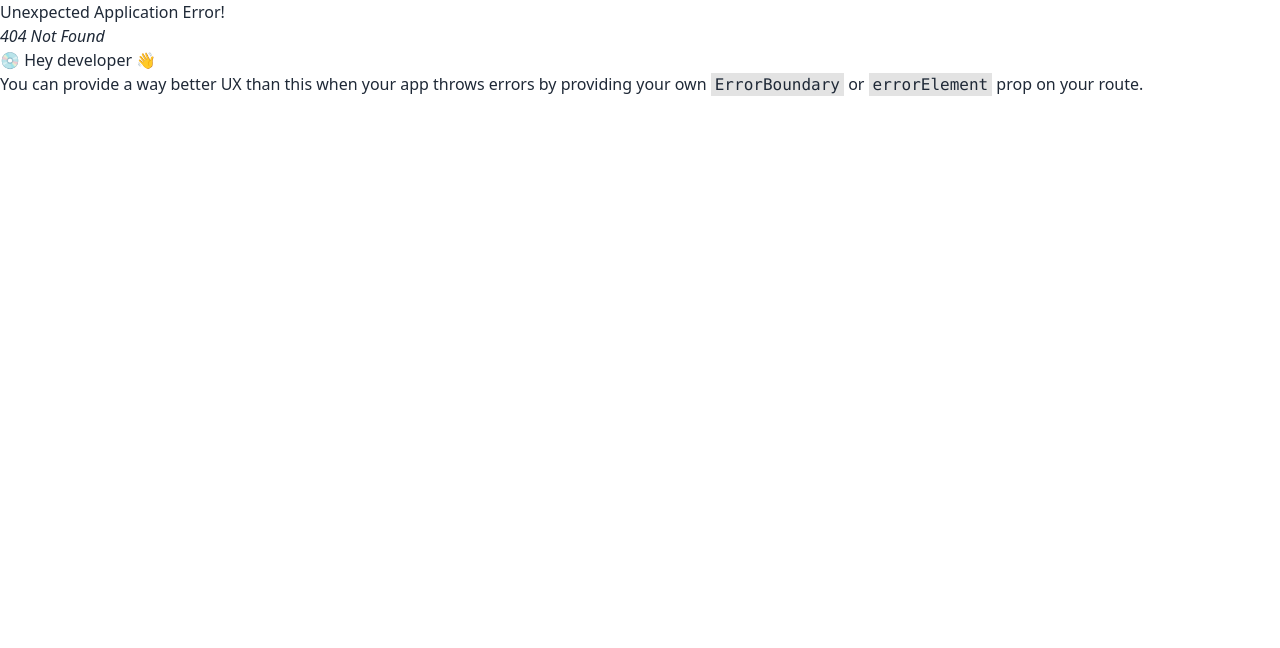
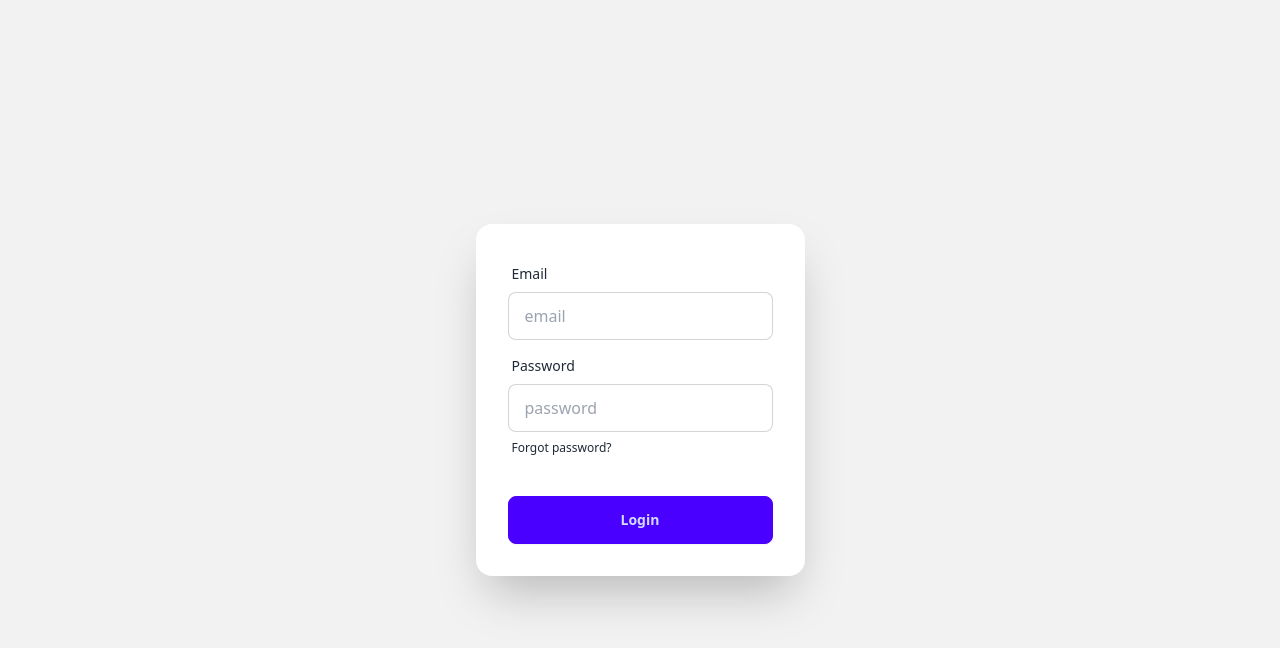
Before and after one commit to coderamit01/Dragon-News, a React (Vite) app: page /login in a window 1280 px wide. Before the commit this address had no page. Shown: the top 648 px of the page. Built offline with nearby package versions, Linux system fonts and the light colour scheme.

Commit message:
add sign in page design

```diff
--- a/src/Components/Navbar/Navbar.jsx
+++ b/src/Components/Navbar/Navbar.jsx
@@ -39,7 +39,7 @@ const Navbar = () => {
       </div>
       <div className="navbar-end space-x-3 px-0">
         <img src={ProfileImg} alt='' className='w-10 h-10 object-contain'/>
-        <Link to='/' className="py-2 px-8 bg-gray-950 text-white">LogIn</Link>
+        <Link to='/login' className="py-2 px-8 bg-gray-950 text-white">LogIn</Link>
       </div>
     </div>
   );
--- a/src/pages/SignIn.jsx
+++ b/src/pages/SignIn.jsx
@@ -1,8 +1,43 @@
 
 const SignIn = () => {
+
+  const handleSubmit = (e) => {
+    e.preventDefault();
+    const form = new FormData(e.currentTarget);
+
+    const email = form.get('email');
+    const password = form.get('password');
+    console.log(email,password);
+  }
+
   return (
     <div>
-      sdf
+      <div className="hero bg-base-200 min-h-screen">
+  <div className="hero-content flex-col lg:flex-row-reverse">
+    <div className="card bg-base-100 w-full max-w-sm shrink-0 shadow-2xl">
+      <form onSubmit={handleSubmit} className="card-body">
+        <div className="form-control">
+          <label className="label">
+            <span className="label-text">Email</span>
+          </label>
+          <input type="email" name="email" placeholder="email" className="input input-bordered" required />
+        </div>
+        <div className="form-control">
+          <label className="label">
+            <span className="label-text">Password</span>
+          </label>
+          <input type="password" name="password" placeholder="password" className="input input-bordered" required />
+          <label className="label">
+            <a href="#" className="label-text-alt link link-hover">Forgot password?</a>
+          </label>
+        </div>
+        <div className="form-control mt-6">
+          <button className="btn btn-primary">Login</button>
+        </div>
+      </form>
+    </div>
+  </div>
+</div>
     </div>
   );
 };
--- a/src/route/router.jsx
+++ b/src/route/router.jsx
@@ -1,6 +1,7 @@
 import { createBrowserRouter } from "react-router-dom";
 import Layout from "../layout/layout";
 import Home from "../pages/home";
+import SignIn from "../pages/SignIn";
 
 
 const router = createBrowserRouter([
@@ -10,6 +11,10 @@ const router = createBrowserRouter([
     children: [
       {path: '/', element: <Home />}
     ]
+  },
+  {
+    path: '/login',
+    element: <SignIn />
   }
 ])
 
```
